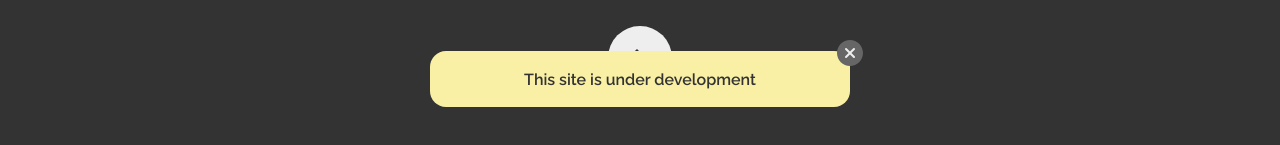
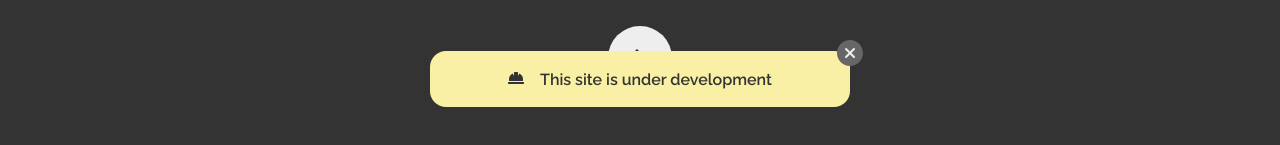
Before and after one commit to ccxex29/femmund-clean, a React (Create React App) app: page / in a window 1280 px wide. Shown: the part 613-758 px from the top of the page. Built offline with nearby package versions, Linux system fonts and the light colour scheme.

Commit message:
Add warning icon and make small adjustments

```diff
--- a/src/components/Warning.js
+++ b/src/components/Warning.js
@@ -1,6 +1,7 @@
 import React, {useState} from 'react';
 import styles from '../assets/styles/Warning.module.css';
 import {IoCloseCircle} from 'react-icons/io5';
+import {FaHardHat} from 'react-icons/fa';
 
 const Warning = () => {
     const [showWarning, setShowWarning] = useState(true);
@@ -15,6 +16,7 @@ const Warning = () => {
             <div className={styles.warningWrapper}>
                 <div className={styles.warningBox}>
                         <span>
+                            <FaHardHat size={16} style={{position: 'relative', marginRight: 16, top: 1}} />
                             This site is under development
                         </span>
                     <div className={styles.closeBtn} onClick={removeWarning}>
```
Also changed, not shown: 1 other file (tests, documents, lock files or other folders).
